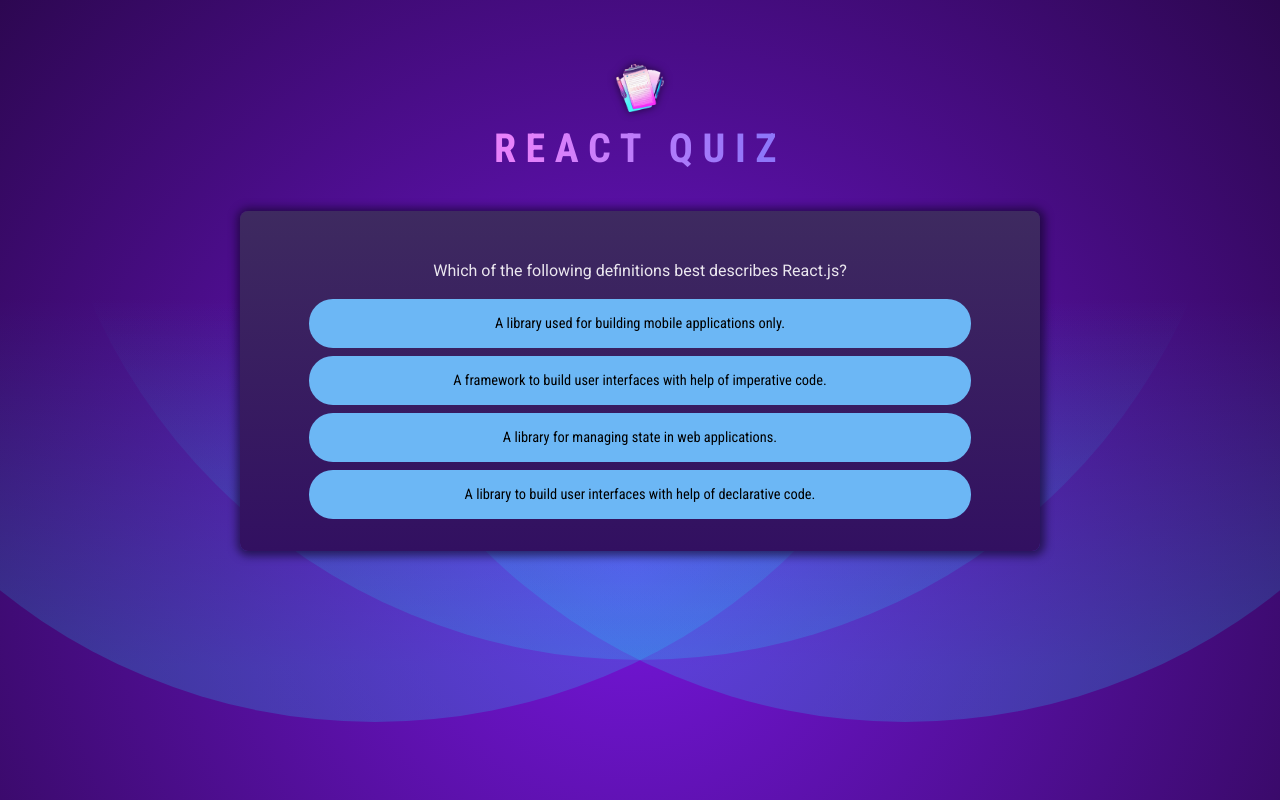
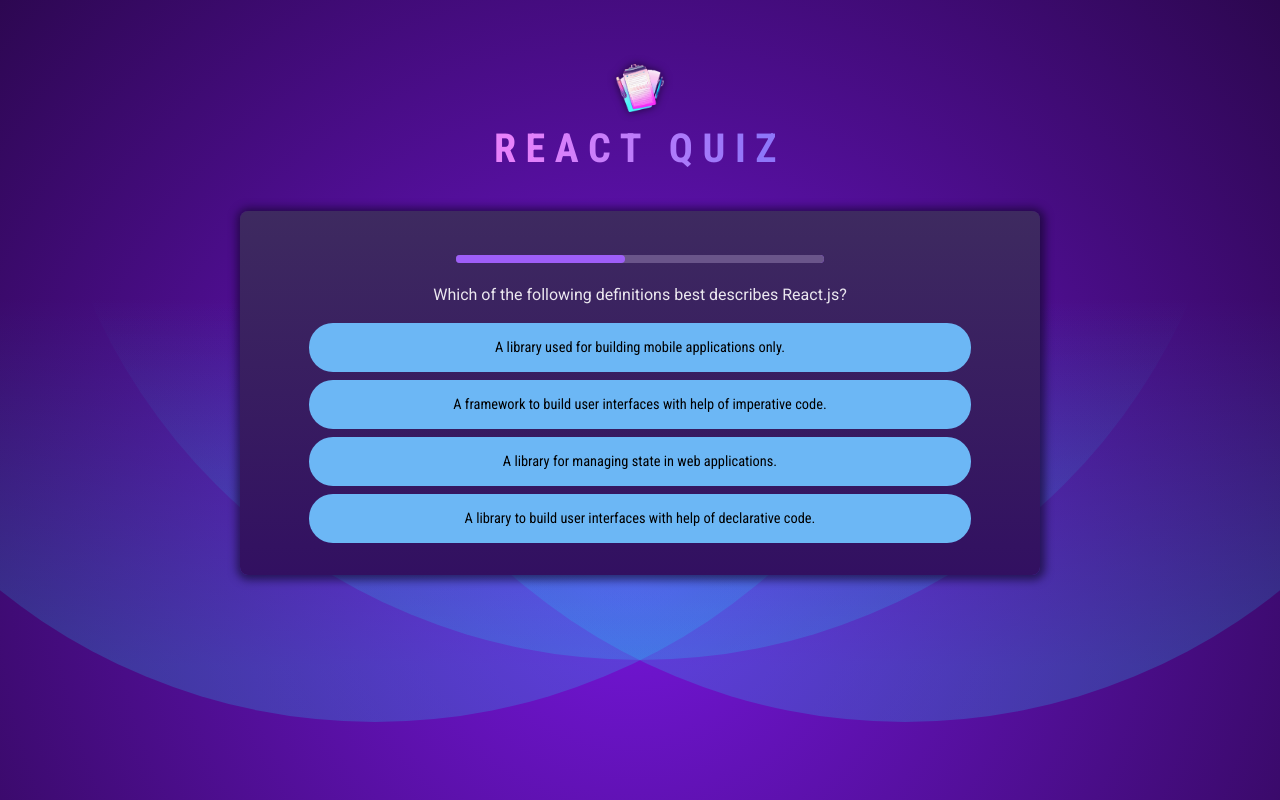
Before and after one commit to MSDoshev/quiz, a React (Vite) app: page / in a window 1280 px wide. Built offline with nearby package versions, Linux system fonts and the light colour scheme.

Commit message:
Add timer
-add logic for the quiz timer

```diff
--- /dev/null
+++ b/src/components/Quiz/QuestionTImer.jsx
@@ -0,0 +1,30 @@
+import { useEffect, useState } from "react";
+
+export default function QuestionTimer({timeout, onTimeout}){
+    const [remainingTime, setRemainingTime] = useState(timeout)
+
+    useEffect(() => {
+        console.log('SETTING TIMEOUT');
+      const timerTimeout =  setTimeout(() => {
+            onTimeout();
+        }, timeout);
+
+        return () => clearInterval(timerTimeout)
+
+    }, [onTimeout, timeout])
+
+
+    useEffect(() => {
+        console.log('SETTING INTERVAL');
+        const timerInterval = setInterval(() => {
+            setRemainingTime(prevRemainingTime => prevRemainingTime - 100)
+        }, 100);
+
+        return () => clearInterval(timerInterval)
+
+    }, [])
+
+
+
+    return <progress id="question-time" max={timeout} value={remainingTime}/>
+}
--- a/src/components/Quiz/Quiz.jsx
+++ b/src/components/Quiz/Quiz.jsx
@@ -1,7 +1,8 @@
-import { useState } from "react";
+import { useCallback, useState } from "react";
 
 import QUESTIONS from "../../questions.js";
 import quizCompleteImg from "../../assets/quiz-complete.png";
+import QuestionTimer from "./QuestionTImer.jsx";
 
 export default function Quiz() {
   const [userAnswers, setUserAnswers] = useState([]);
@@ -11,11 +12,19 @@ export default function Quiz() {
   console.log(
     `index: ${activeQuestionIndex} qestions length: ${QUESTIONS.length} isComplete: ${quizIsComplete}`
   );
-  function handleSelectAnswer(selectedAnswer) {
+  const handleSelectAnswer = useCallback(function handleSelectAnswer(
+    selectedAnswer
+  ) {
     setUserAnswers((prevAnswers) => {
       return [...prevAnswers, selectedAnswer];
     });
-  }
+  },
+  []);
+
+  const handleSkipAnswer = useCallback(
+    () => handleSelectAnswer(null),
+    [handleSelectAnswer]
+  );
 
   if (quizIsComplete) {
     return (
@@ -32,6 +41,7 @@ export default function Quiz() {
   return (
     <div id="quiz">
       <div id="question">
+        <QuestionTimer key={activeQuestionIndex} timeout={10000} onTimeout={handleSkipAnswer} />
         <p>{QUESTIONS[activeQuestionIndex].text}</p>
         <ul id="answers">
           {shuffledAnswers.map((answer) => (
```
